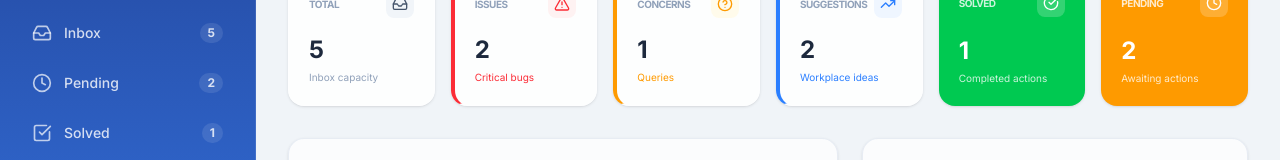
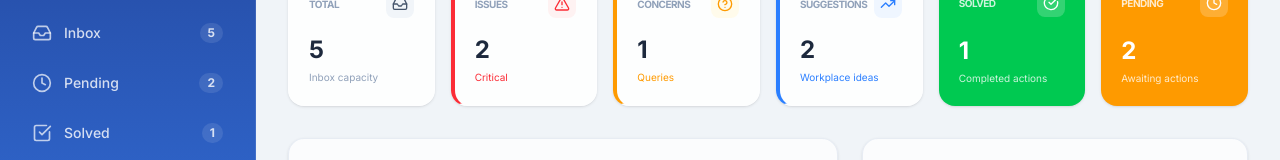
Before and after one commit to redmammond/E-dropbox, a React (Vite) app: page / in a window 1280 px wide. Both pictures are taken after typing "Sample" into the empty fields and a click on the button "Enter Workspace". Shown: the part 281-441 px from the top of the page. Built offline with nearby package versions, Linux system fonts and the light colour scheme.

Commit message:
feat: add system branding and update user attribution
Include MICIS V1 branding in the workspace and dashboard views. Replace hardcoded user names with dynamic current user attribution for solution updates and status changes.

```diff
--- a/src/App.tsx
+++ b/src/App.tsx
@@ -548,6 +548,9 @@ export default function App() {
             </button>
           </form>
         </div>
+        <div className="mt-8 text-center text-sm font-semibold text-slate-700 dark:text-slate-400 max-w-lg">
+          MSWD Issues and Concerns Management & Innovation System (MICIS) V1
+        </div>
       </div>
     );
   }
@@ -760,6 +763,11 @@ export default function App() {
               )}
             </div>
           )}
+
+          {/* Footer */}
+          <div className="mt-8 pt-4 pb-2 text-center text-sm font-semibold text-slate-500 dark:text-slate-400 border-t border-slate-200 dark:border-slate-800">
+            MSWD Issues and Concerns Management & Innovation System (MICIS) V1
+          </div>
         </main>
       </div>
 
--- a/src/components/DashboardView.tsx
+++ b/src/components/DashboardView.tsx
@@ -84,7 +84,7 @@ export const DashboardView: React.FC<DashboardViewProps> = ({
             <h3 className="text-2xl font-black text-slate-800 dark:text-white font-sans">
               {issues}
             </h3>
-            <p className="text-[10px] text-red-500 dark:text-red-400 mt-1">Critical bugs</p>
+            <p className="text-[10px] text-red-500 dark:text-red-400 mt-1">Critical </p>
           </div>
         </div>
 
--- a/src/components/EntryCard.tsx
+++ b/src/components/EntryCard.tsx
@@ -85,7 +85,7 @@ export const EntryCard: React.FC<EntryCardProps> = ({
   const handleSaveSolution = (e: React.FormEvent) => {
     e.preventDefault();
     if (!solutionInput.trim()) return;
-    onUpdateSolution(item.id, solutionInput.trim(), 'Alex Polmond');
+    onUpdateSolution(item.id, solutionInput.trim(), currentUser || 'Anonymous');
     setIsAddingSolution(false);
     setIsEditingSolution(false);
   };
@@ -174,7 +174,7 @@ export const EntryCard: React.FC<EntryCardProps> = ({
             <StatusIcon className="w-3.5 h-3.5 shrink-0" />
             <select
               value={item.status}
-              onChange={(e) => onUpdateStatus(item.id, e.target.value as StatusType, 'Alex Polmond')}
+              onChange={(e) => onUpdateStatus(item.id, e.target.value as StatusType, currentUser || 'Anonymous')}
               className="bg-transparent border-none p-0 pr-5 text-xs font-semibold focus:ring-0 cursor-pointer outline-none select-none text-slate-800 dark:text-slate-200"
               title="Click to modify workflow status"
             >
```
